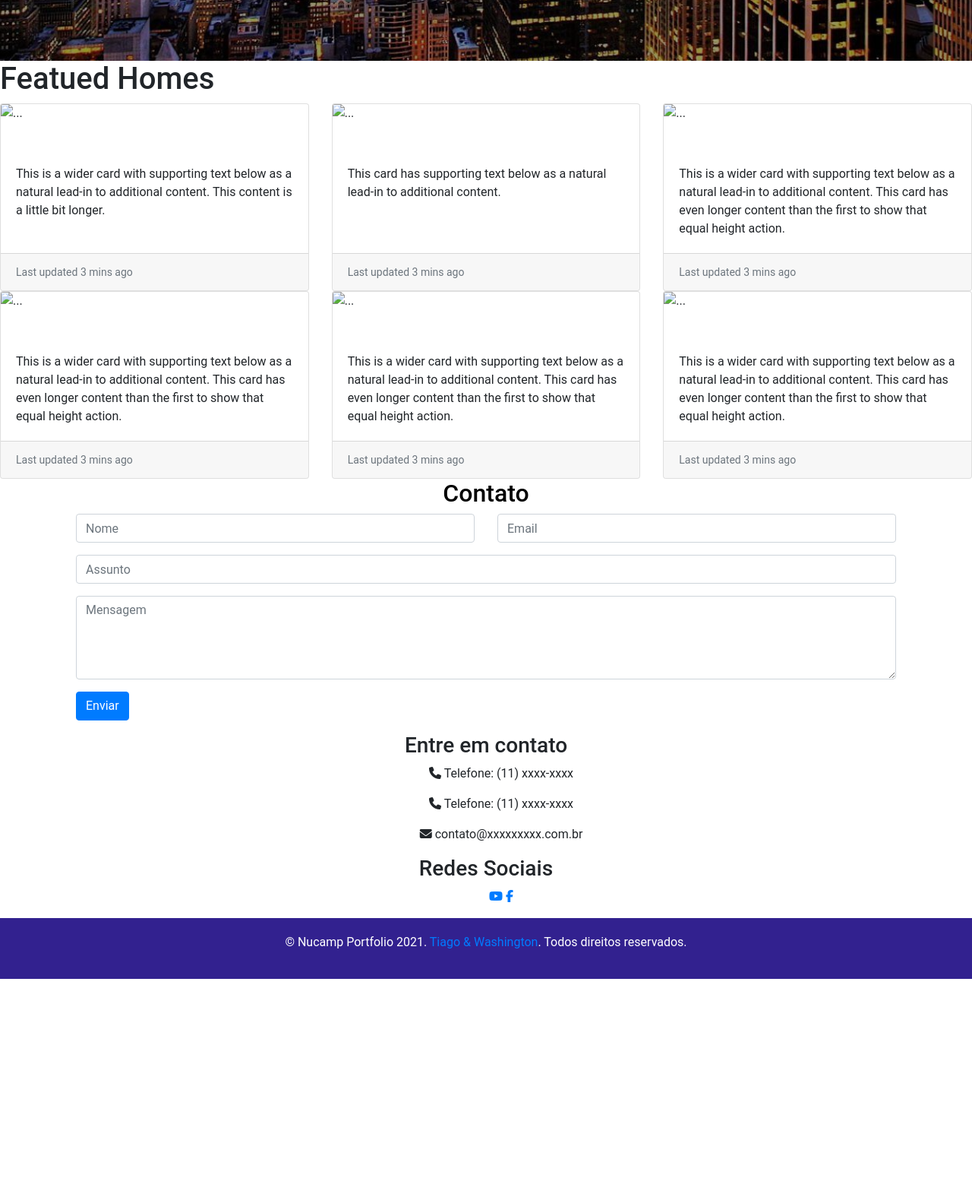
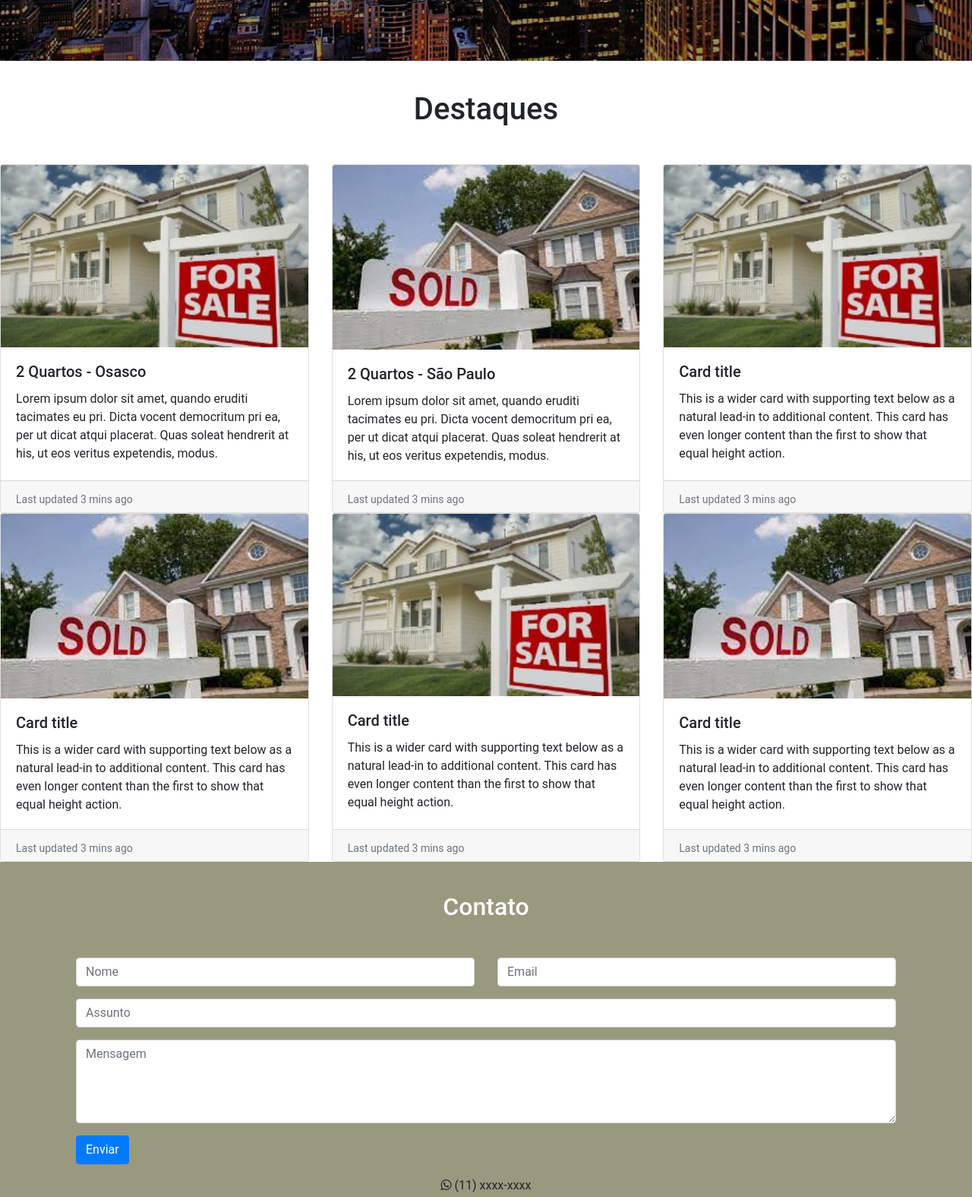
Before and after one commit to dcWashington/bootcampPortfolio, a plain HTML site: page index.html in a window 1280 px wide. Shown: the part 720-2295 px from the top of the page at 76% size. Before the commit the page ends 2008 px from the top, so only its background shows below. Drawn offline with nearby package versions, Linux system fonts and the light colour scheme.

Commit message:
footer, contact and home section

```diff
--- a/css/styles.css
+++ b/css/styles.css
@@ -9,12 +9,6 @@ h3 {
 }
 
 h2 {
-  color: black;
-}
-
-header h2,
-h5 {
-  text-align: center;
   color: white;
 }
 
@@ -41,10 +35,6 @@ header {
   color: white;
 }
 
-.site-footer {
-  background-image: linear-gradient(#cec8ff, white);
-  padding: 20px 0;
-}
 
 .hero-text-box {
   /* position: absolute; */
@@ -57,8 +47,21 @@ header {
 }
 
 #footer{
-  background-color: rgb(50, 33, 143);
+  background-image: url(/images/sao-paulo3.jpg);
   color: white;
+  font-size: 20px;
+  text-shadow: 2px 2px 5px red;
   padding: 20px 0;
+}
 
+.title-padding{
+  padding: 40px 0;
 }
+
+#contact-us{
+  background-color: rgb(153, 153, 127);
+}
+
+.card-footer{
+  padding-bottom: 5px;
+}
--- a/index.html
+++ b/index.html
@@ -73,12 +73,12 @@
           </div>
         </div>
       </nav>
-      <div class="hero-text-box">
+      <div class="hero-text-box text-center">
         <h2 class="mt-5">Portfolio: Realtor Website</h2>
-        <h5>
+        <h3>
           Don’t practice until you get it right. Practice until you can’t get it
           wrong.
-        </h5>
+        </h3>
 
         <div class="container-fluid">
           <label for="city" class="row form-label justify-content-center mt-5"
@@ -112,18 +112,16 @@
 
     <div class="featuredHomes">
       <div>
-        <h1>Featued Homes</h1>
+        <h1 class="text-center title-padding">Destaques</h1>
       </div>
-      <div class="row row-cols-1 row-cols-md-3 g-4">
+      <div class="row row-cols-2 row-cols-md-3 g-4">
         <div class="col">
           <div class="card h-100">
-            <img src="..." class="card-img-top" alt="..." />
+            <img src="images/forSale.jpg" class="card-img-top" alt="..." />
             <div class="card-body">
-              <h5 class="card-title">Card title</h5>
+              <h5 class="card-title">2 Quartos - Osasco</h5>
               <p class="card-text">
-                This is a wider card with supporting text below as a natural
-                lead-in to additional content. This content is a little bit
-                longer.
+                Lorem ipsum dolor sit amet, quando eruditi tacimates eu pri. Dicta vocent democritum pri ea, per ut dicat atqui placerat. Quas soleat hendrerit at his, ut eos veritus expetendis, modus.
               </p>
             </div>
             <div class="card-footer">
@@ -133,12 +131,11 @@
         </div>
         <div class="col">
           <div class="card h-100">
-            <img src="..." class="card-img-top" alt="..." />
+            <img src="images/soldHouse.jpg" class="card-img-top" alt="..." />
             <div class="card-body">
-              <h5 class="card-title">Card title</h5>
+              <h5 class="card-title">2 Quartos - São Paulo</h5>
               <p class="card-text">
-                This card has supporting text below as a natural lead-in to
-                additional content.
+                Lorem ipsum dolor sit amet, quando eruditi tacimates eu pri. Dicta vocent democritum pri ea, per ut dicat atqui placerat. Quas soleat hendrerit at his, ut eos veritus expetendis, modus.
               </p>
             </div>
             <div class="card-footer">
@@ -148,7 +145,7 @@
         </div>
         <div class="col">
           <div class="card h-100">
-            <img src="..." class="card-img-top" alt="..." />
+            <img src="images/forSale.jpg" class="card-img-top" alt="..." />
             <div class="card-body">
               <h5 class="card-title">Card title</h5>
               <p class="card-text">
@@ -164,7 +161,7 @@
         </div>
         <div class="col">
           <div class="card h-100">
-            <img src="..." class="card-img-top" alt="..." />
+            <img src="images/soldHouse.jpg" class="card-img-top" alt="..." />
             <div class="card-body">
               <h5 class="card-title">Card title</h5>
               <p class="card-text">
@@ -180,7 +177,7 @@
         </div>
         <div class="col">
           <div class="card h-100">
-            <img src="..." class="card-img-top" alt="..." />
+            <img src="images/forSale.jpg" class="card-img-top" alt="..." />
             <div class="card-body">
               <h5 class="card-title">Card title</h5>
               <p class="card-text">
@@ -196,7 +193,7 @@
         </div>
         <div class="col">
           <div class="card h-100">
-            <img src="..." class="card-img-top" alt="..." />
+            <img src="images/soldHouse.jpg" class="card-img-top" alt="..." />
             <div class="card-body">
               <h5 class="card-title">Card title</h5>
               <p class="card-text">
@@ -217,7 +214,7 @@
       <div class="container">
         <div class="row text-center">
           <div class="col">
-            <h2>Contato</h2>
+            <h2 class="title-padding">Contato</h2>
           </div>
         </div>
         <div class="col">
@@ -247,18 +244,14 @@
         </div>
         <div class="col">
           <div class="contact-info text-center">
-            <h3>Entre em contato</h3>
-            <ul>
-              <p><i class="fa fa-phone"></i> Telefone: (11) xxxx-xxxx</a></p>
-              <p><i class="fa fa-phone"></i> Telefone: (11) xxxx-xxxx</a></p>
-              <p><i class="fa fa-envelope"></i> contato@xxxxxxxxx.com.br</a></p>
-            </ul>
+            <p><i class="fa fa-whatsapp"></i> (11) xxxx-xxxx</a></p>
+            <p><i class="fa fa-whatsapp"></i> (11) xxxx-xxxx</a></p>
+            <p><i class="fa fa-envelope"></i> contato@xxxxxxxxx.com.br</a></p>
             <div class="social-icons">
               <h3>Redes Sociais</h3>
-              <ul>
-                <a href="" target="_blank"><i class="fa fa-youtube-play" aria-hidden="true"></i></a>
-                <a href="" target="_blank"><i class="fa fa-facebook"></i></a>
-              </ul>
+              <a href="" target="_blank"><i class="fa fa-instagram"></i></a>
+              <a href="" target="_blank"><i class="fa fa-facebook"></i></a>
+              <a href="" target="_blank"><i class="fa fa-whatsapp"></i></a>
             </div>
           </div>
         </div>
@@ -271,7 +264,6 @@
       </div>
     </footer>
 
-
     <script src="node_modules/jquery/dist/jquery.slim.min.js"></script>
     <script src="node_modules/popper.js/dist/umd/popper.min.js"></script>
     <script src="node_modules/bootstrap/dist/js/bootstrap.min.js"></script>
```
Also changed, not shown: images/forSale.jpg (added), images/sao-paulo3.jpg (added), images/sao-paulo4.jpg (added), images/soldHouse.jpg (added), 2 other files.
